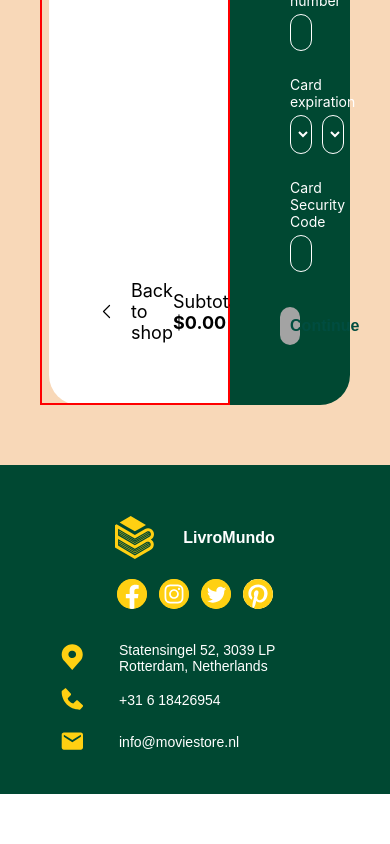
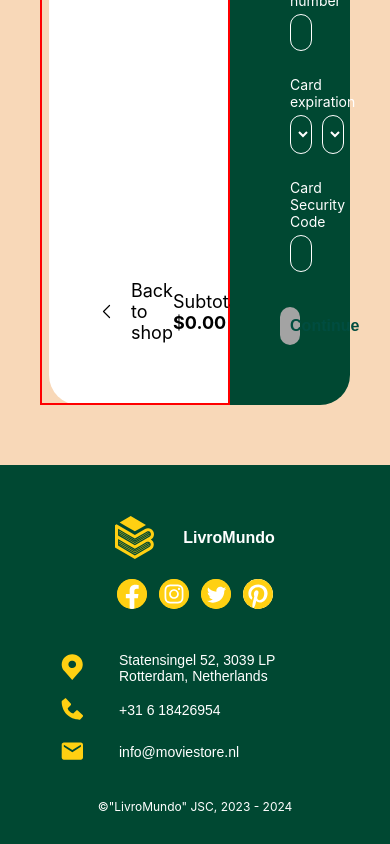
Before and after one commit to 32Valik92/offerwall_test, a React (Create React App) app: page /shopping-cart in a window 390 px wide. Shown: the part 567-1411 px from the top of the page. Before the commit the page ends 1361 px from the top, so only its background shows below. Built offline with nearby package versions, Linux system fonts and the light colour scheme.

Commit message:
fixed mobile footer

```diff
--- a/src/components/FooterComponent/FooterComponent.css
+++ b/src/components/FooterComponent/FooterComponent.css
@@ -126,6 +126,9 @@
     color: #FFFFFF;
 }
 
+.elements-small-mobile-text{
+    display: none;
+}
 /* ------------------------------------------------------*/
 
 .address-phone-workingtime {
@@ -180,17 +183,18 @@
 
 /* ------------------------------------------------------------------------- */
 @media (max-width: 768px) {
+    .footer {
+        flex-direction: column;
+        height: auto;
+        padding: 30px 0;
+        gap: 25px;
+    }
+
+
     .footer-component {
         display: flex;
         align-items: center;
         justify-content: center;
-    }
-
-    .footer {
-        flex-direction: column;
-        height: auto;
-        padding: 30px 0;
-        gap: 15px;
     }
 
     .footer-elements {
@@ -227,4 +231,13 @@
     .address-phone-workingtime {
         width: 280px;
     }
+
+    .elements-small-mobile-text{
+        display: flex;
+        width: 100%;
+        justify-content: center;
+        align-items: center;
+        color: #FFFFFF;
+        font-size: 12px;
+    }
 }
--- a/src/components/FooterComponent/FooterComponent.tsx
+++ b/src/components/FooterComponent/FooterComponent.tsx
@@ -39,6 +39,9 @@ const FooterComponent: FC = () => {
                   <div className="info-text">info@moviestore.nl</div>
                </div>
             </div>
+
+            <div className="elements-small-mobile-text">©&#34;LivroMundo&#34; JSC, 2023 - 2024</div>
+
          </div>
       </footer>
    );
```
